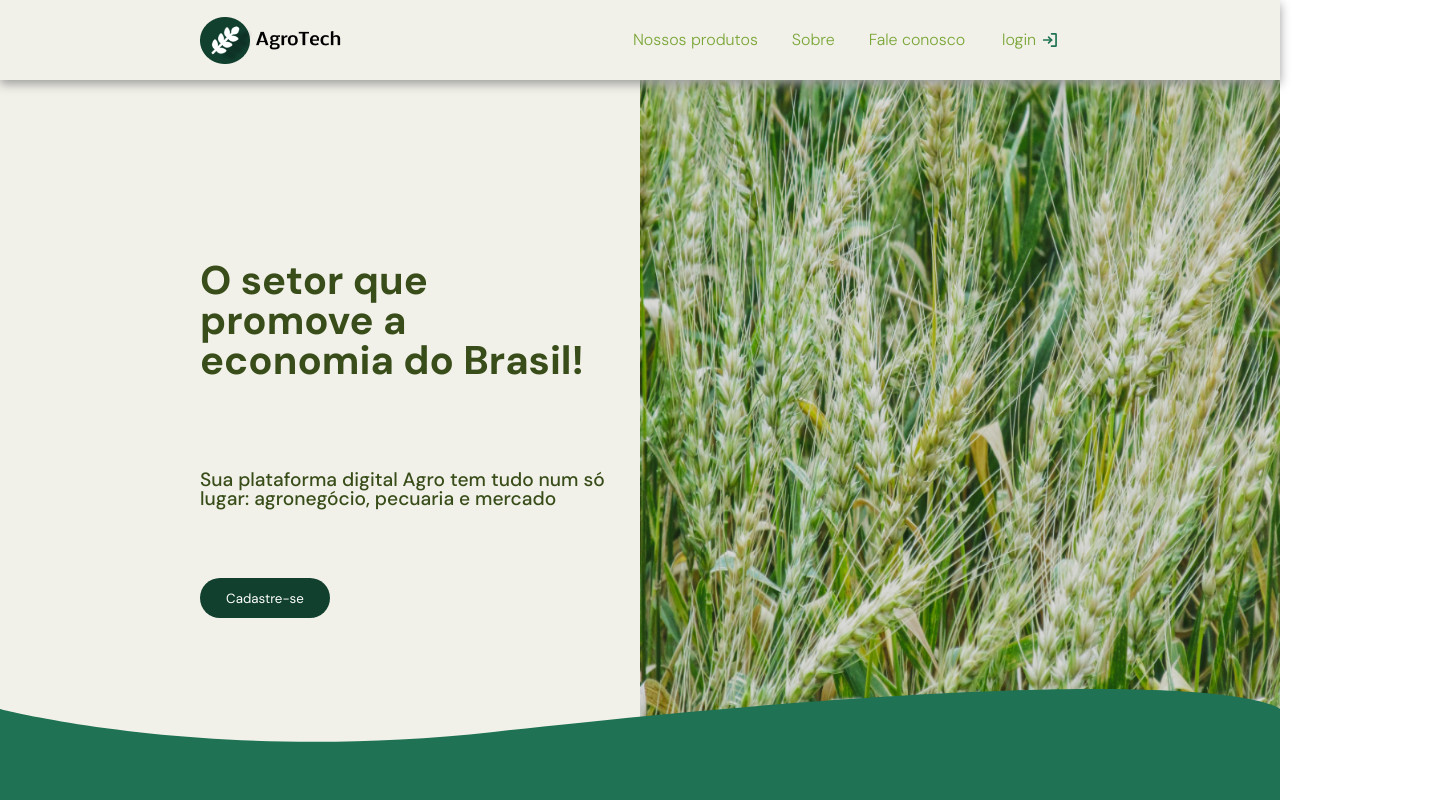
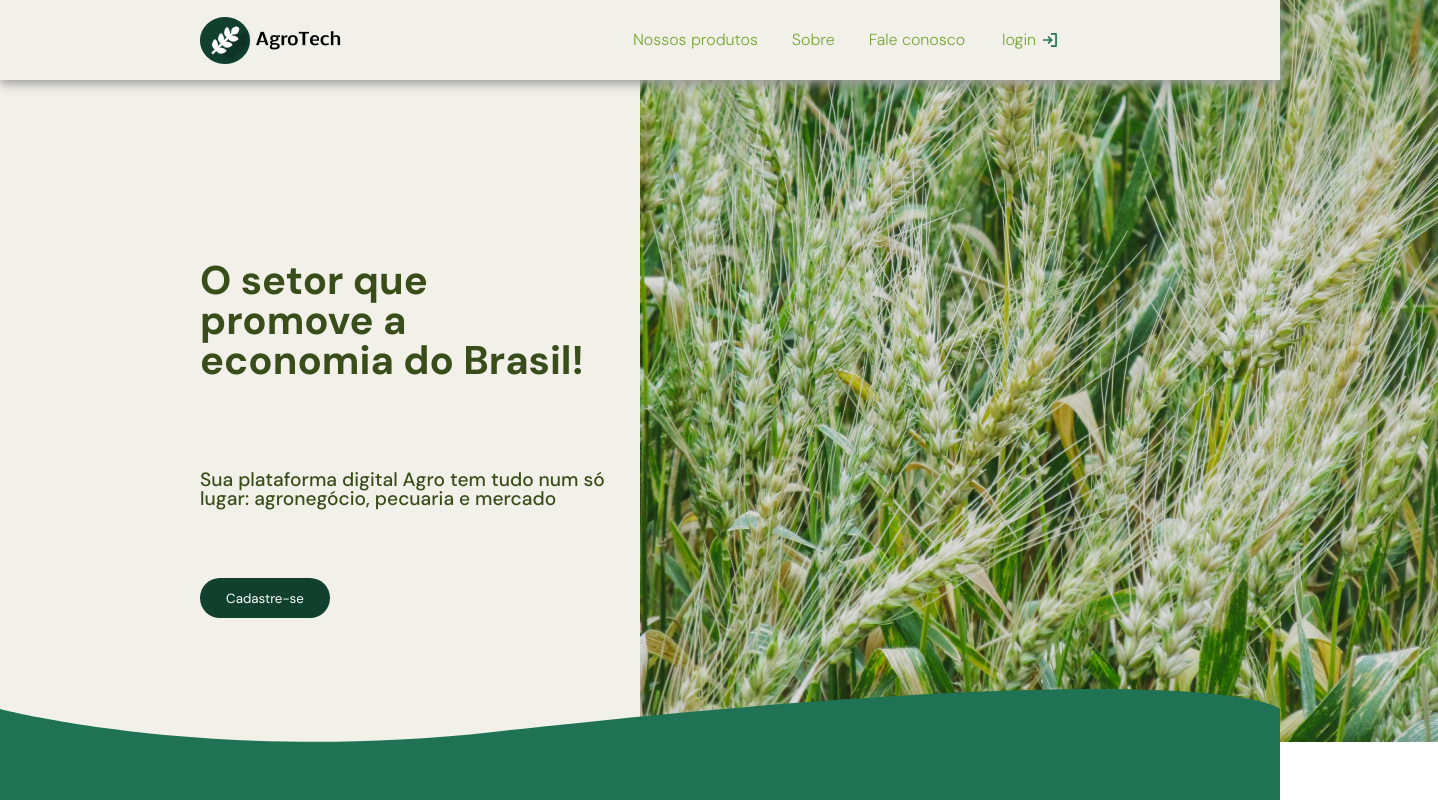
Before and after one commit to MatheusGustavoo/AgroTech, a React (Vite) app: page / in a window 1280 px wide. Shown: the top 800 px of the page, 1438 px wide, since content can reach past the window. Built offline with nearby package versions, Linux system fonts and the light colour scheme.

Commit message:
Adição de funcionalidades

```diff
--- a/src/style/banner.module.css
+++ b/src/style/banner.module.css
@@ -1,4 +1,5 @@
 .principal {
+  width: 100%;
   height: 50rem;
   display: flex;
   background-color: var(--back);
@@ -6,6 +7,7 @@
 }
 
 .principal .fraseDiv {
+  width: 50vw;
   margin-top: 5rem;
   display: flex;
   flex-direction: column;
@@ -25,10 +27,7 @@
 }
 
 .principal .imagem {
-  flex-grow: 0;
+  max-width: 50vw;
+  background-color: antiquewhite;
+  max-height: 100%;
 }
-
-.imagem img {
-  width: 50vw;
-  height: 100%;
-}
--- a/src/style/divisor.module.css
+++ b/src/style/divisor.module.css
@@ -4,6 +4,8 @@
   transform: translate(0px, 0px);
   position: absolute;
   top: 20rem;
+  max-width: 100%;
+  max-height: 60rem;
 }
 .onda {
   background-color: aqua;
```
